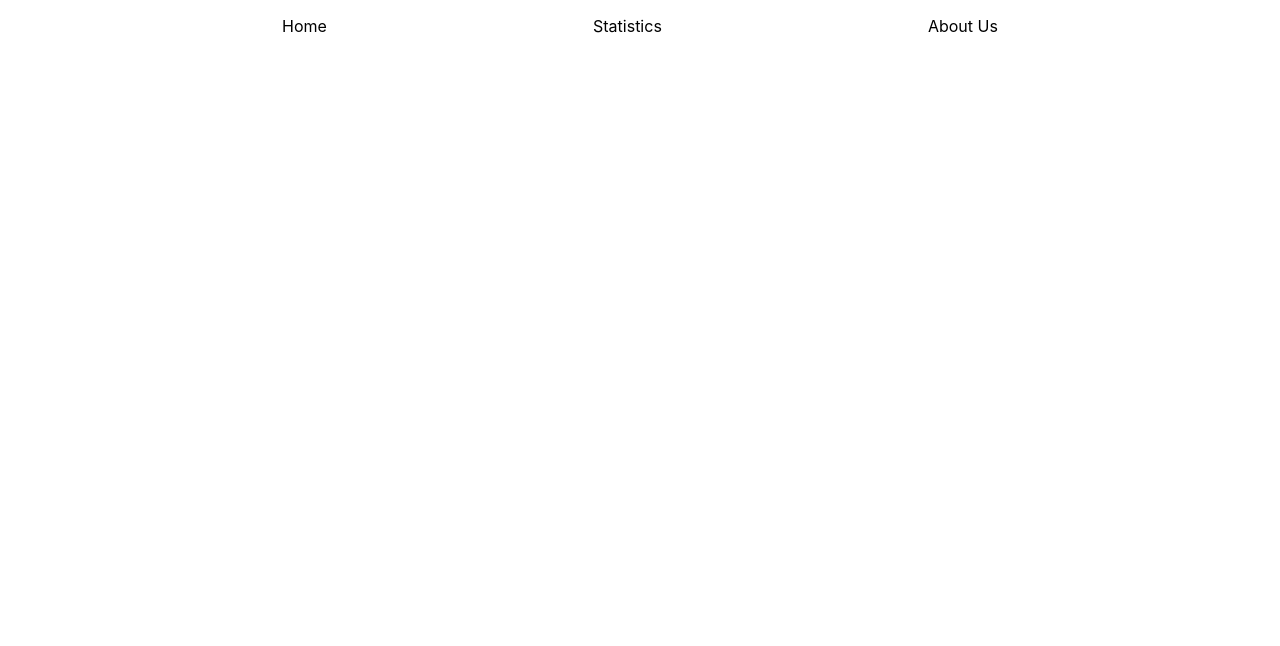
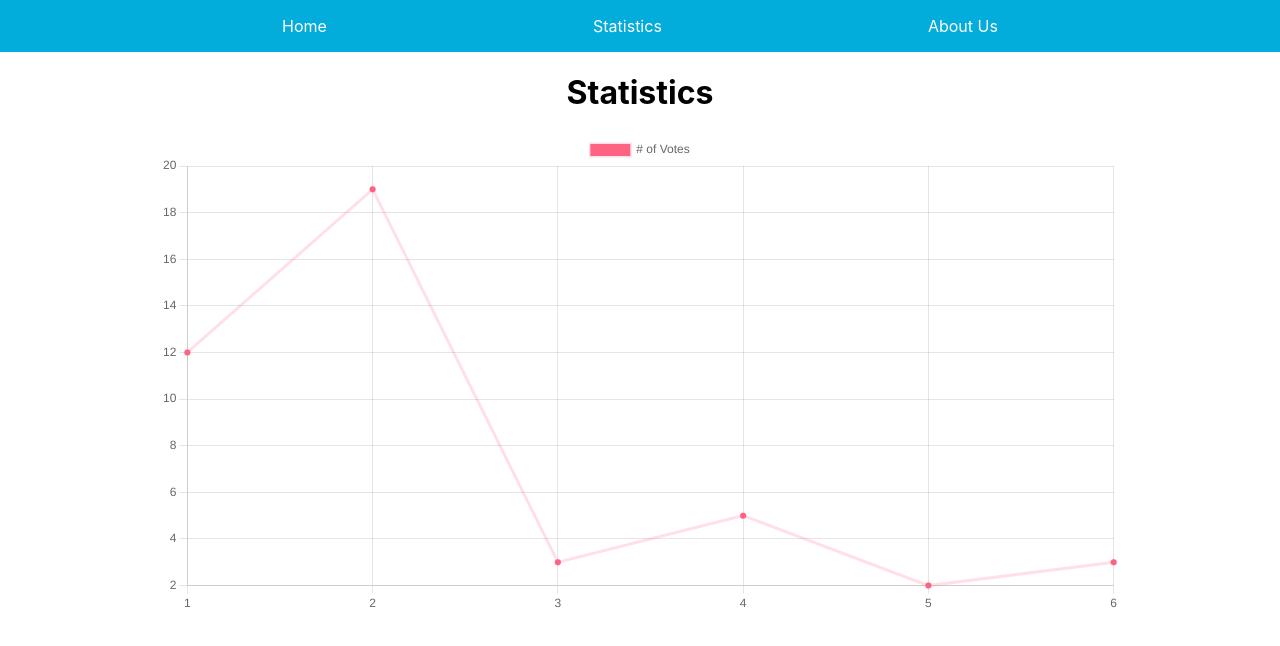
Before and after one commit to bruer/car-statistics, a React (Create React App) app: page /statistics in a window 1280 px wide. Shown: the top 646 px of the page. Built offline with nearby package versions, Linux system fonts and the light colour scheme.

Commit message:
add components for each section of the site and navigation between these

```diff
--- a/package.json
+++ b/package.json
@@ -6,8 +6,11 @@
     "@testing-library/jest-dom": "^5.14.1",
     "@testing-library/react": "^11.2.7",
     "@testing-library/user-event": "^12.8.3",
+    "chart.js": "^3.3.2",
     "react": "^17.0.2",
+    "react-chartjs-2": "^3.0.3",
     "react-dom": "^17.0.2",
+    "react-router-dom": "^5.2.0",
     "react-scripts": "4.0.3",
     "web-vitals": "^1.1.2"
   },
--- a/public/index.html
+++ b/public/index.html
@@ -24,7 +24,7 @@
       work correctly both with client-side routing and a non-root public URL.
       Learn how to configure a non-root public URL by running `npm run build`.
     -->
-    <title>React App</title>
+    <title>Car Statistics</title>
   </head>
   <body>
     <noscript>You need to enable JavaScript to run this app.</noscript>
--- a/src/App.css
+++ b/src/App.css
@@ -1,7 +1,34 @@
-.App ul {
-    display: flex;
-    justify-content: space-evenly;
-    list-style: none;
-    margin: 0;
-    padding: 1rem;
+.app-container {
+  height: 100vh;
+  display: flex;
+  flex-direction: column;
+  align-items: center;
 }
+
+.page-container {
+  text-align: center;
+  width: 75%;
+}
+
+nav {
+  width: 100%;
+}
+
+nav ul {
+  display: flex;
+  justify-content: space-evenly;
+  list-style: none;
+  margin: 0;
+  padding: 1rem;
+  background-color: #02acdb;
+}
+
+nav li a {
+  color: #fff;
+  text-decoration: none;
+}
+
+nav li a:focus,
+nav li a:hover {
+  text-decoration: underline;
+}
--- a/src/App.js
+++ /dev/null
@@ -1,21 +0,0 @@
-import './App.css';
-
-function App() {
-  return (
-    <div className="App">
-      <ul>
-        <li>
-          Home
-        </li>
-        <li>
-          Statistics
-        </li>
-        <li>
-          About Us
-        </li>
-      </ul>
-    </div>
-  );
-}
-
-export default App;
--- /dev/null
+++ b/src/App.jsx
@@ -0,0 +1,41 @@
+import "./App.css";
+import { BrowserRouter, Switch, Link, Route } from "react-router-dom";
+import Home from "./components/Home";
+import Statistics from "./components/Statistics";
+import About from "./components/About";
+
+function App() {
+  return (
+    <BrowserRouter>
+      <div className="app-container">
+        <nav>
+          <ul>
+            <li>
+              <Link to="/">Home</Link>
+            </li>
+            <li>
+              <Link to="/statistics">Statistics</Link>
+            </li>
+            <li>
+              <Link to="/about">About Us</Link>
+            </li>
+          </ul>
+        </nav>
+
+        <Switch>
+          <Route exact path="/">
+            <Home />
+          </Route>
+          <Route path="/statistics">
+            <Statistics />
+          </Route>
+          <Route path="/about">
+            <About />
+          </Route>
+        </Switch>
+      </div>
+    </BrowserRouter>
+  );
+}
+
+export default App;
--- /dev/null
+++ b/src/components/About.jsx
@@ -0,0 +1,11 @@
+import React from "react";
+
+function About() {
+  return (
+    <div>
+      <h1>About</h1>
+    </div>
+  );
+}
+
+export default About;
--- /dev/null
+++ b/src/components/Home.jsx
@@ -0,0 +1,11 @@
+import React from "react";
+
+function Home() {
+  return (
+    <div>
+      <h1>Welcome!</h1>
+    </div>
+  );
+}
+
+export default Home;
--- /dev/null
+++ b/src/components/Statistics.jsx
@@ -0,0 +1,37 @@
+import { Line } from "react-chartjs-2";
+
+const data = {
+  labels: ['1', '2', '3', '4', '5', '6'],
+  datasets: [
+    {
+      label: '# of Votes',
+      data: [12, 19, 3, 5, 2, 3],
+      fill: false,
+      backgroundColor: 'rgb(255, 99, 132)',
+      borderColor: 'rgba(255, 99, 132, 0.2)',
+    },
+  ],
+};
+
+const options = {
+  scales: {
+    yAxes: [
+      {
+        ticks: {
+          beginAtZero: true,
+        },
+      },
+    ],
+  },
+};
+
+function Statistics() {
+  return (
+    <div className="page-container">
+      <h1>Statistics</h1>
+      <Line data={data} options={options} />
+    </div>
+  );
+}
+
+export default Statistics;
```
Also changed, not shown: 2 other files (tests, documents, lock files or other folders).
